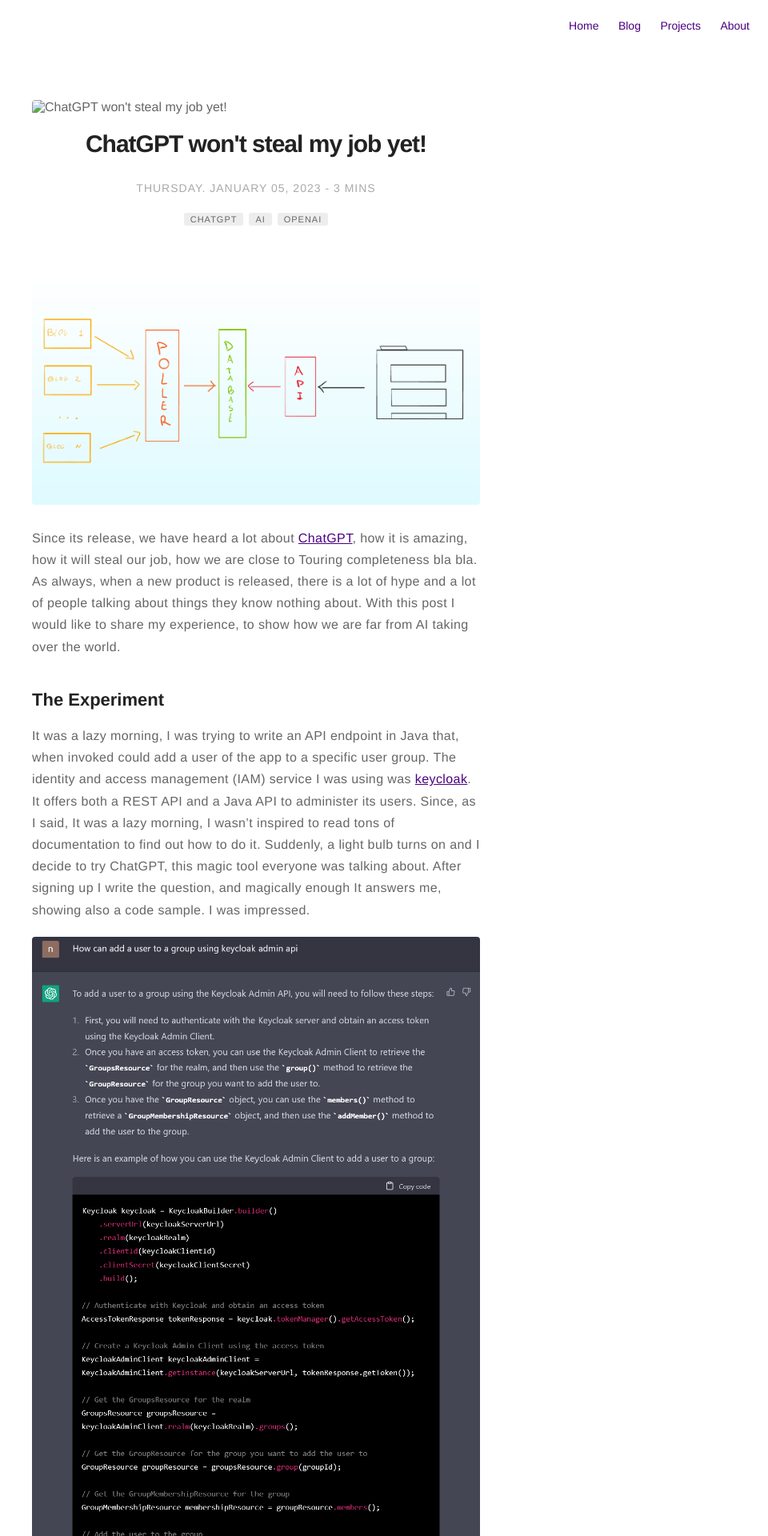
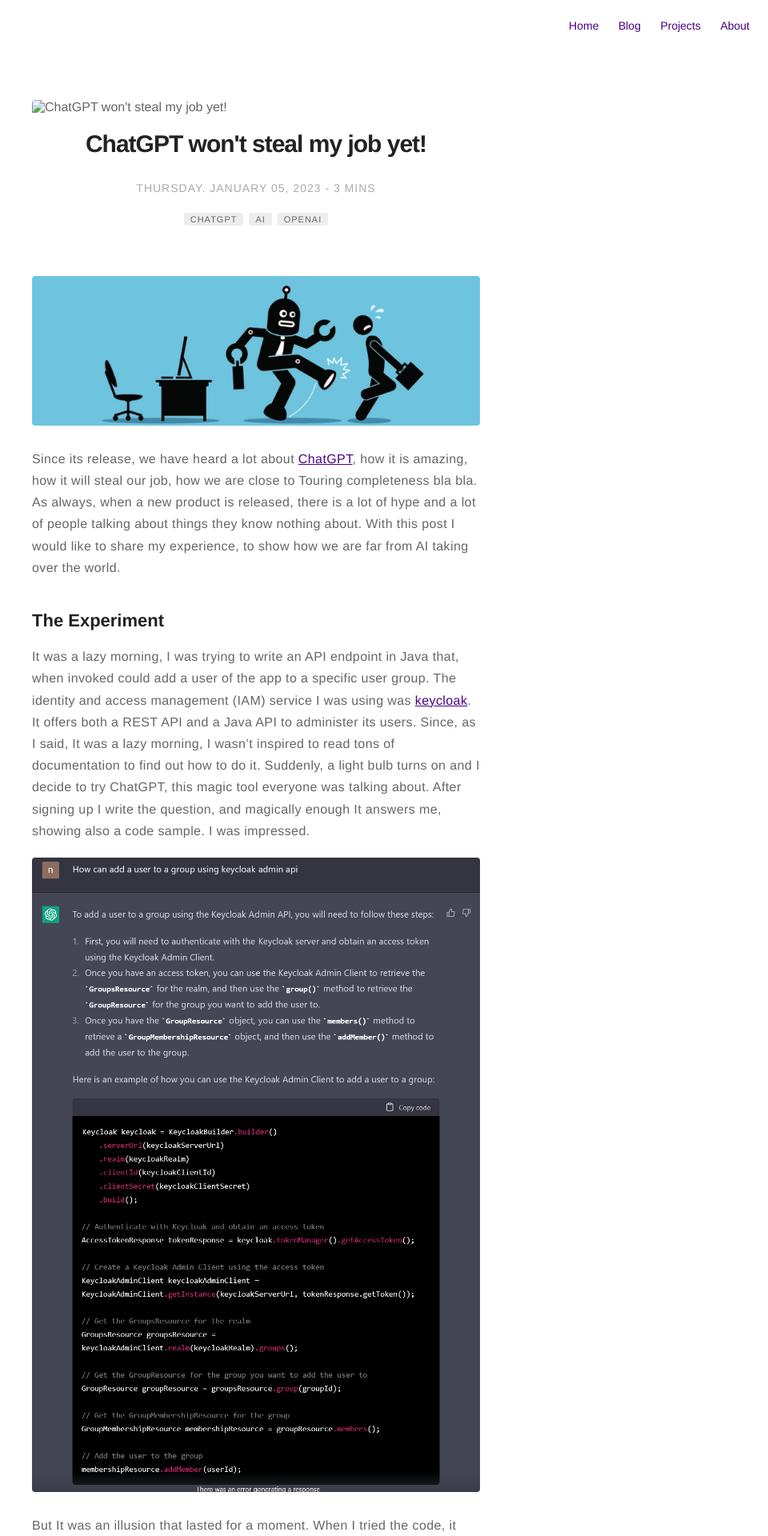
Before and after one commit to nicoDs96/hi, a Jekyll site: the page built from _posts/2023-01-05-ChatGPT-wont-steal-my-job-yet.markdown, in a window 1280 px wide. Shown: the top 1920 px of the page at 80% size, without its empty margins (320-1280 px from the left). Built offline with Jekyll 4.4.1, drawn with Linux system fonts in a browser that asks for light colours.

Commit message:
ChatGPT won't steal my job yet!
update cover

```diff
--- a/_posts/2023-01-05-ChatGPT-wont-steal-my-job-yet.markdown
+++ b/_posts/2023-01-05-ChatGPT-wont-steal-my-job-yet.markdown
@@ -16,7 +16,7 @@ author: nicods
 externalLink: false
 ---
 
-<img class="image" src="{{ site.url }}/assets/images/news-feed/cover.png" alt="Cover Image"/>
+<img class="image" src="{{ site.url }}/assets/images/chatgpt/cover.jpg" alt="Cover Image"/>
 
 Since its release, we have heard a lot about [ChatGPT](https://openai.com/blog/chatgpt/), how it is amazing, how it will steal our job, how we are close to Touring completeness bla bla. As always, when a new product is released, there is a lot of hype and a lot of people talking about things they know nothing about. With this post I would like to share my experience, to show how we are far from AI taking over the world.
 
```
Also changed, not shown: assets/images/chatgpt/cover.jpg (added).
